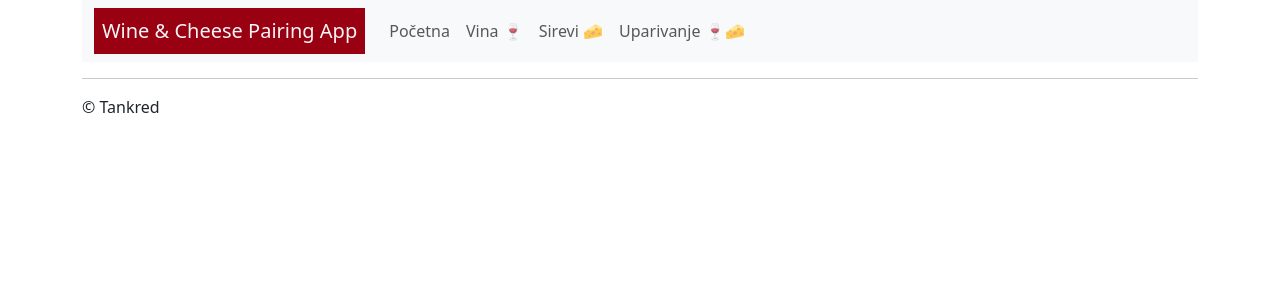
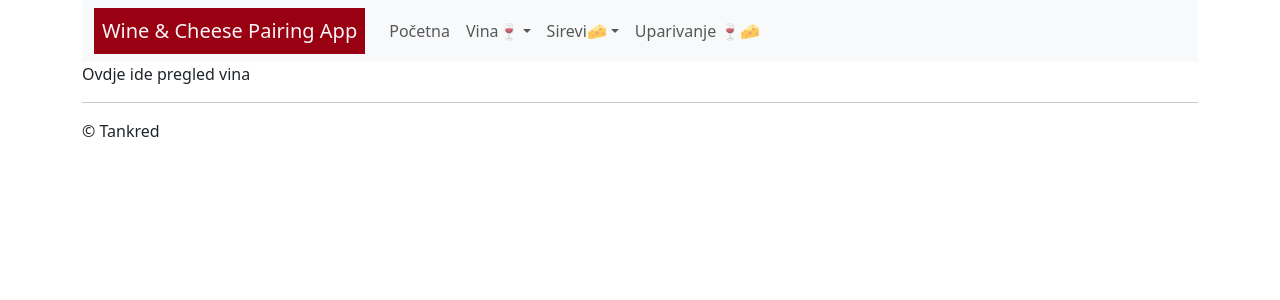
Before and after one commit to Tankred031/WineAndCheesePairingApp, a React (Vite) app: page /vinapregled in a window 1280 px wide. Shown: the top 300 px of the page. Built offline with nearby package versions, Linux system fonts and the light colour scheme.

Commit message:
Prepravke menija
vinaPregled & sireviPregled stavljeni unutar vlastitih direktorija (vina, sirevi)

```diff
--- a/src/App.jsx
+++ b/src/App.jsx
@@ -4,10 +4,10 @@ import { Container } from 'react-bootstrap'
 import Izbornik from './components/Izbornik'
 import { Route, Routes } from 'react-router-dom'
 import Home from './pages/Home'
-import Vina from './pages/Vina'
-import Sirevi from './pages/Sirevi'
 import Uparivanje from './pages/Uparivanje'
 import { RouteNames } from './constants'
+import VinaPregled from './pages/vina/VinaPregled'
+import SireviPregled from './pages/sirevi/SireviPregled'
 
 function App() {
 
@@ -18,8 +18,8 @@ function App() {
       <Izbornik />
         <Routes>
           <Route path={RouteNames.HOME} element={<Home />} />
-          <Route path={RouteNames.VINA} element={<Vina />} />
-          <Route path={RouteNames.SIREVI} element={<Sirevi />} />
+          <Route path={RouteNames.VINA_PREGLED} element={<VinaPregled />} />
+          <Route path={RouteNames.SIREVI_PREGLED} element={<SireviPregled />} />
           <Route path={RouteNames.UPARIVANJE} element={<Uparivanje />} />
         </Routes>
       <hr />
--- a/src/components/Izbornik.jsx
+++ b/src/components/Izbornik.jsx
@@ -1,5 +1,5 @@
 import { Container, Nav, Navbar, NavDropdown } from "react-bootstrap";
-import { IME_APLIKACIJE } from "../constants";
+import { IME_APLIKACIJE, RouteNames } from "../constants";
 import { useNavigate } from "react-router-dom";
 
 export default function Izbornik() {
@@ -17,13 +17,17 @@ export default function Izbornik() {
              onClick={()=>navigate(RouteNames.HOME)}>
               Početna</Nav.Link>
 
-            <Nav.Link
-             onClick={()=>navigate(RouteNames.VINA)}>
-              Vina 🍷</Nav.Link>
+            <NavDropdown title="Vina🍷" id="basic-nav-dropdown">
+                <NavDropdown.Item
+                onClick={()=>navigate(RouteNames.VINA_PREGLED)}
+                >VinaPregled</NavDropdown.Item>
+                </NavDropdown>
 
-            <Nav.Link
-             onClick={()=>navigate(RouteNames.SIREVI)}
-              >Sirevi 🧀</Nav.Link>
+            <NavDropdown title="Sirevi🧀" id="basic-nav-dropdown">
+                <NavDropdown.Item
+             onClick={()=>navigate(RouteNames.SIREVI_PREGLED)}
+              >SireviPregled</NavDropdown.Item>
+              </NavDropdown>
 
             <Nav.Link
              onClick={()=>navigate(RouteNames.UPARIVANJE)}
--- a/src/constants.js
+++ b/src/constants.js
@@ -2,7 +2,7 @@ export const IME_APLIKACIJE='Wine & Cheese Pairing App'
 
 export const RouteNames = {
     HOME: '/',
-    VINA: '/vina',
-    SIREVI: '/sirevi',
+    VINA_PREGLED: '/vinapregled',
+    SIREVI_PREGLED: '/sirevipregled',
     UPARIVANJE: '/uparivanje'
 }
--- a/src/pages/Sirevi.jsx
+++ /dev/null
@@ -1,7 +0,0 @@
-export default function Sirevi(){
-    return(
-        <>
-        Ovdje će doći sirevi
-        </>
-    )
-}
--- a/src/pages/Vina.jsx
+++ /dev/null
@@ -1,7 +0,0 @@
-export default function Vina(){
-    return(
-        <>
-        Ovdje će doći vina
-        </>
-    )
-}
--- /dev/null
+++ b/src/pages/sirevi/SireviPregled.jsx
@@ -0,0 +1,7 @@
+export default function SireviPregled(){
+    return(
+        <>
+        Sirevi pregled
+        </>
+    )
+}
--- /dev/null
+++ b/src/pages/vina/VinaPregled.jsx
@@ -0,0 +1,7 @@
+export default function VinaPregled(){
+    return(
+        <>
+        Ovdje ide pregled vina
+        </>
+    )
+}
```
Also changed, not shown: crtice.txt.
